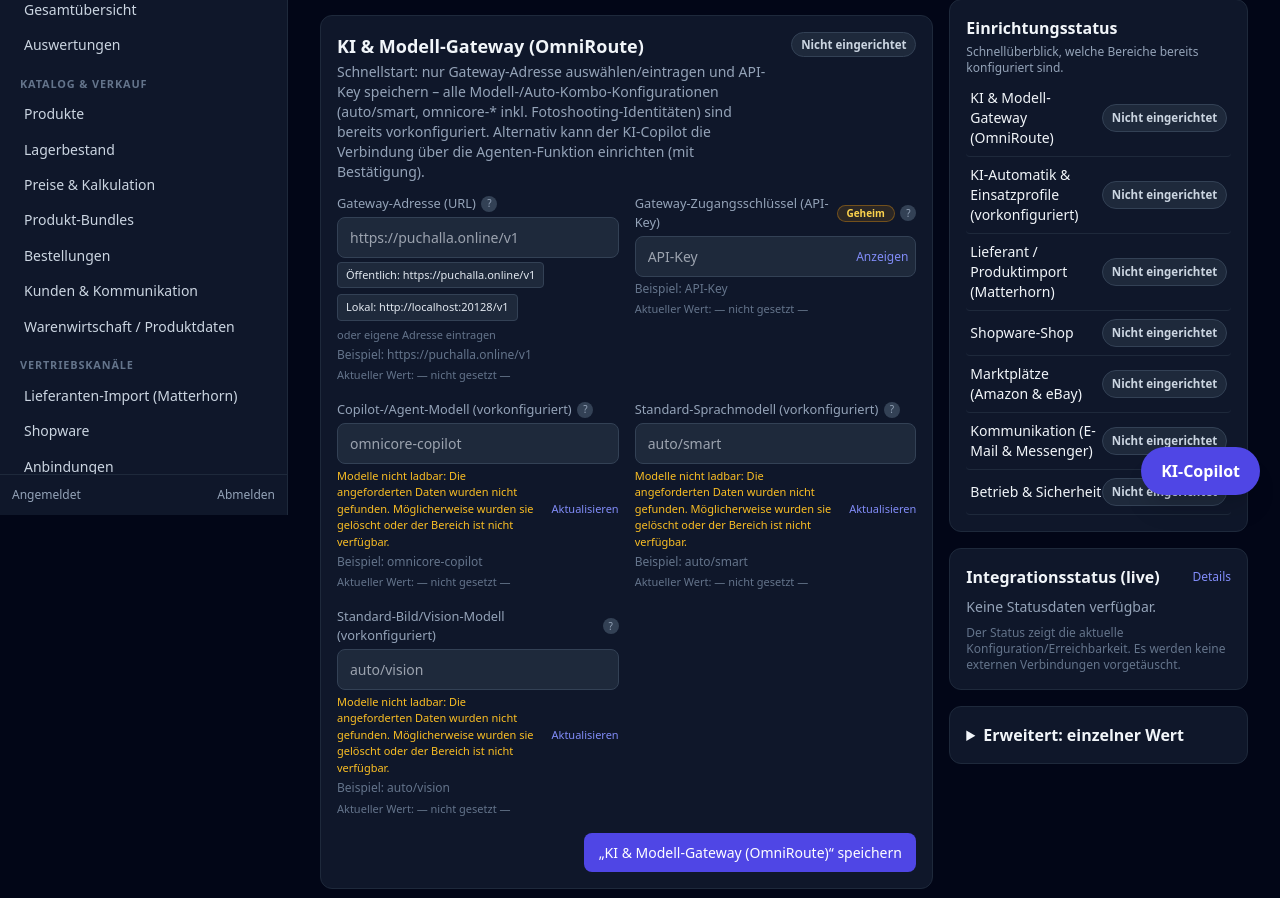
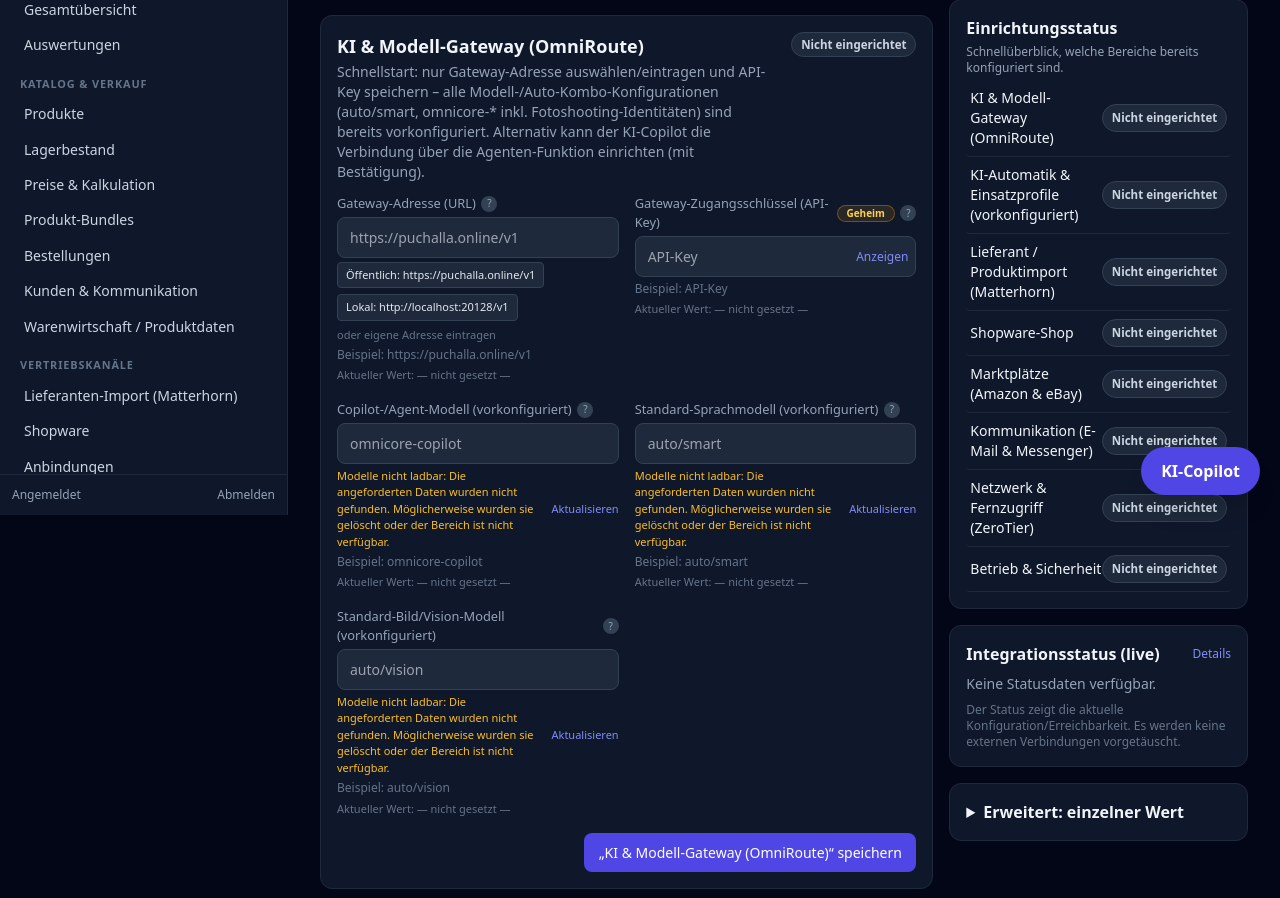
Before and after one commit to puchadave/omni-core-middleware, a Python web app: template templates/settings.html in a window 1280 px wide. Shown: the part 285-1183 px from the top of the page. Run offline with Jinja, Linux system fonts and the light colour scheme; the template is opened without the code that fills it, so the values that code supplies are empty; some libraries are stand-ins or nearby versions.

Commit message:
Add ZeroTier network settings section

```diff
--- a/templates/settings.html
+++ b/templates/settings.html
@@ -165,7 +165,12 @@ function settingsPage(){return{
       {key:'smtp_password', label:'SMTP-Passwort', secret:true},
       {key:'messenger_page_token', label:'Messenger-Seiten-Token', secret:true, help:'Geheimer Token für die Messenger-Anbindung.'},
     ]},
-    {id:'ops', title:'Betrieb & Sicherheit', help:'Allgemeine Systemeinstellungen. Sicherheits- und Zahlungsregeln (z. B. Fulfillment-Sperre bei unbezahlten Bestellungen) können hier nicht umgangen werden.', fields:[
+    {id:'zerotier', title:'Netzwerk & Fernzugriff (ZeroTier)', help:'ZeroTier-Overlay für sichere Erreichbarkeit (OmniRoute/Middleware/Nodes) über ein gemeinsames virtuelles Netzwerk. Netzwerk-ID eintragen und Service auf den Instanzen aktivieren.', fields:[
+      {key:'zerotier_network_id', label:'ZeroTier Network-ID', placeholder:'z. B. abcd1234ef567890', help:'16-stellige Netzwerk-ID aus ZeroTier Central. Leer lassen, um ZeroTier ungenutzt zu lassen.'},
+      {key:'zerotier_identity_public', label:'Node Identity (öffentlich)', placeholder:'wird beim Join erzeugt', help:'Öffentliche Node-Identität (optional, zur Anzeige/Referenz).'},
+      {key:'zerotier_auto_join', label:'Automatisch beitreten', type:'select', options:[{value:'true',label:'Aktiv'},{value:'false',label:'Inaktiv'}], help:'Beim Start/Provisioning automatisch dem angegebenen Netzwerk beitreten.'},
+    ]},
+        {id:'ops', title:'Betrieb & Sicherheit', help:'Allgemeine Systemeinstellungen. Sicherheits- und Zahlungsregeln (z. B. Fulfillment-Sperre bei unbezahlten Bestellungen) können hier nicht umgangen werden.', fields:[
       {key:'public_base_url', label:'Öffentliche Basis-URL', placeholder:'https://…', full:true, help:'Adresse, unter der dieses System erreichbar ist (für Links/Rückmeldungen).'},
       {key:'log_level', label:'Protokollierungsstufe', type:'select', options:[{value:'INFO',label:'Normal (Info)'},{value:'WARNING',label:'Warnungen'},{value:'ERROR',label:'Nur Fehler'},{value:'DEBUG',label:'Detailliert (Debug)'}], help:'Bestimmt, wie ausführlich Systemereignisse protokolliert werden.'},
       {key:'feature_scene_intelligence', label:'Szenen-Analyse (Scene Intelligence)', type:'select', options:[{value:'true',label:'Aktiv'},{value:'false',label:'Inaktiv'}], help:'Aktiviert Auswertung und Anzeige gespeicherter Szenen-Daten. Es werden keine externen Daten erfunden.'},
```
